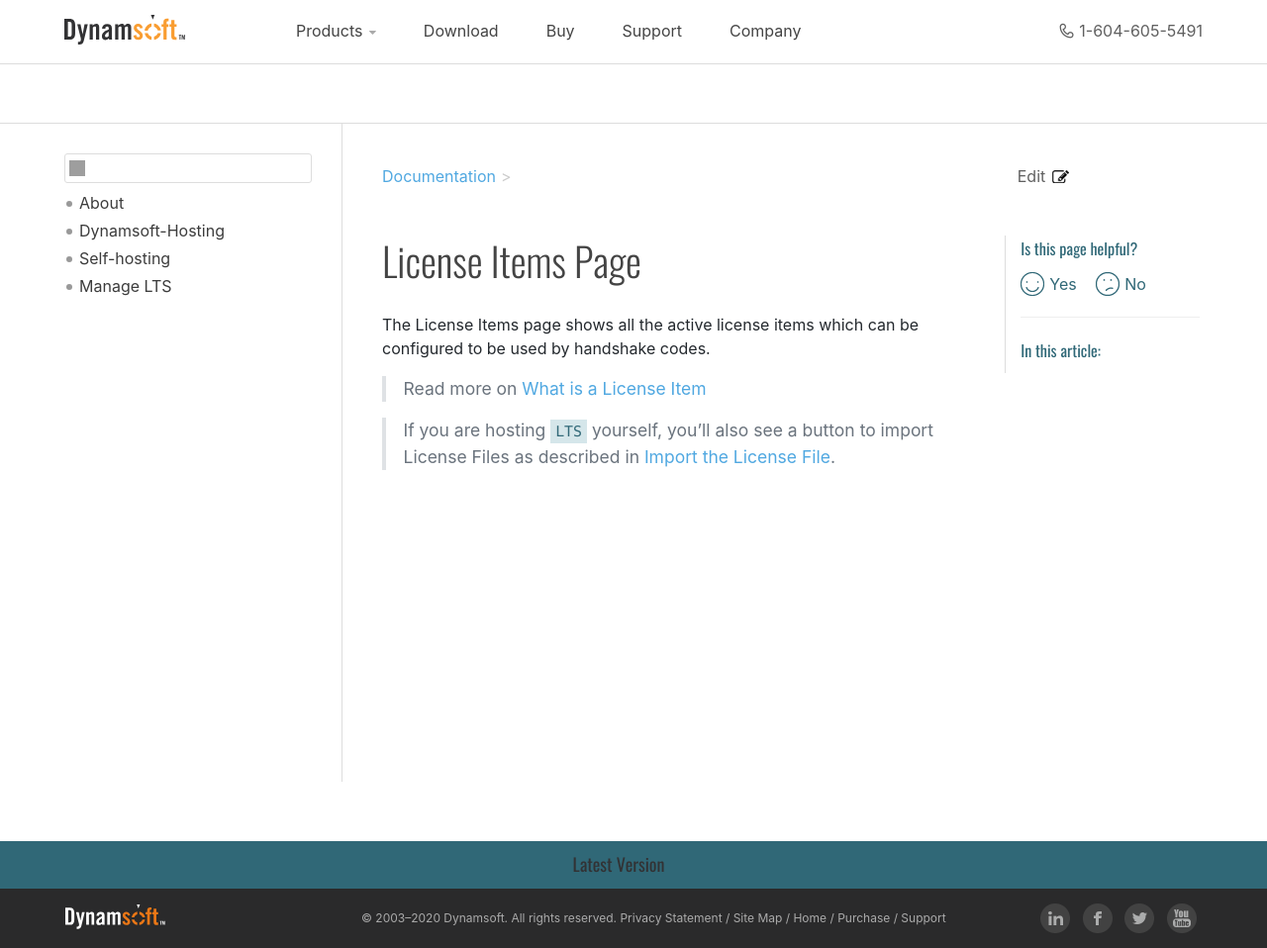
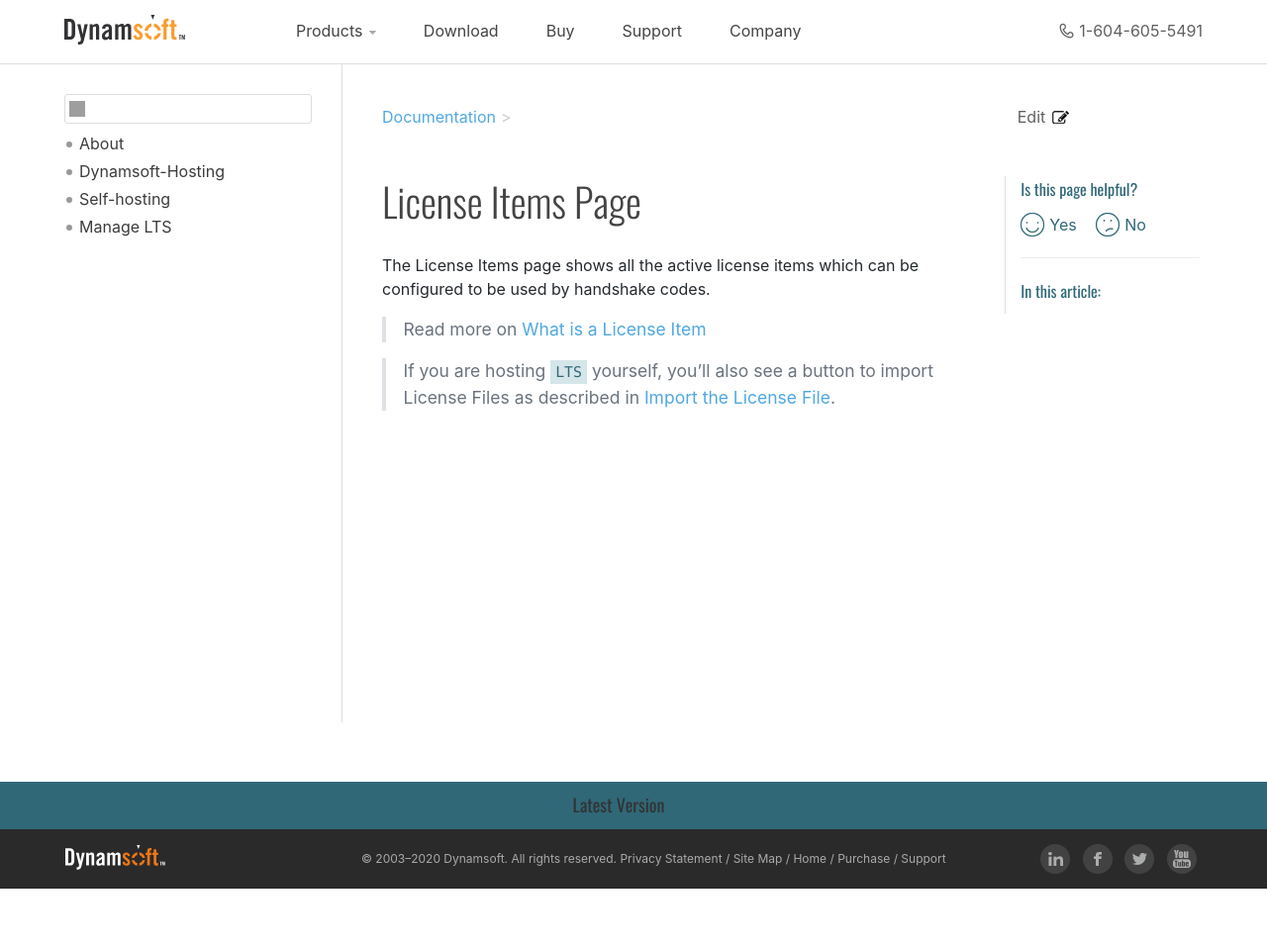
Before and after one commit to dynamsoft-docs/license-server-docs, a Jekyll site: the page built from common/licenseItems.md, in a window 1280 px wide. Shown: the whole page at 99% size. Built offline with Jekyll 4.4.1, drawn with Linux system fonts in a browser that asks for light colours; comment, search, counter and statistics services are not loaded; after the commit the page ends 900 px from its top, so only the background shows below that; grey boxes are pictures that could not be loaded.

Commit message:
2020111201

```diff
--- a/_layouts/default-layout.html
+++ b/_layouts/default-layout.html
@@ -7,17 +7,16 @@
     <div class="headWrapper">
         {%- include page_header.html -%}
     </div>
-    <div class="subHeadWrapper">
+    <!--<div class="subHeadWrapper">
         <div class="subHeader container">
-            <!--<div class="row">
+            <div class="row">
                 <ul class="subHeaderMenuUl col-xs-12 clearfix">
                      Replace with your product information
                     <li class="on"><a class="orangelink" href = "{{ site.docHomePage }}">Documentation</a></li>
                 </ul>
-            </div>-->
+            </div>
             <div class="row mobileSubHeaderMenu">
                 <ul class="col-xs-12 show-xs">
-                    <!-- Replace with your product information -->
                     <li><a class="orangelink" href="{{ site.docHomePage }}">Documentation</a></li>
                     <li><a class="whitelink"
                             href="https://www.dynamsoft.com/Downloads/Dynamic-Barcode-Reader-Sample-Download.aspx">Code
@@ -27,7 +26,7 @@
                 </ul>
             </div>
         </div>
-    </div>
+    </div>-->
     <div class="sideBarIcon"><i class="fa fa-list" style="margin-right: 5px;"></i> Table of contents</div>
     <div class="container">
         <div class="row">
```
